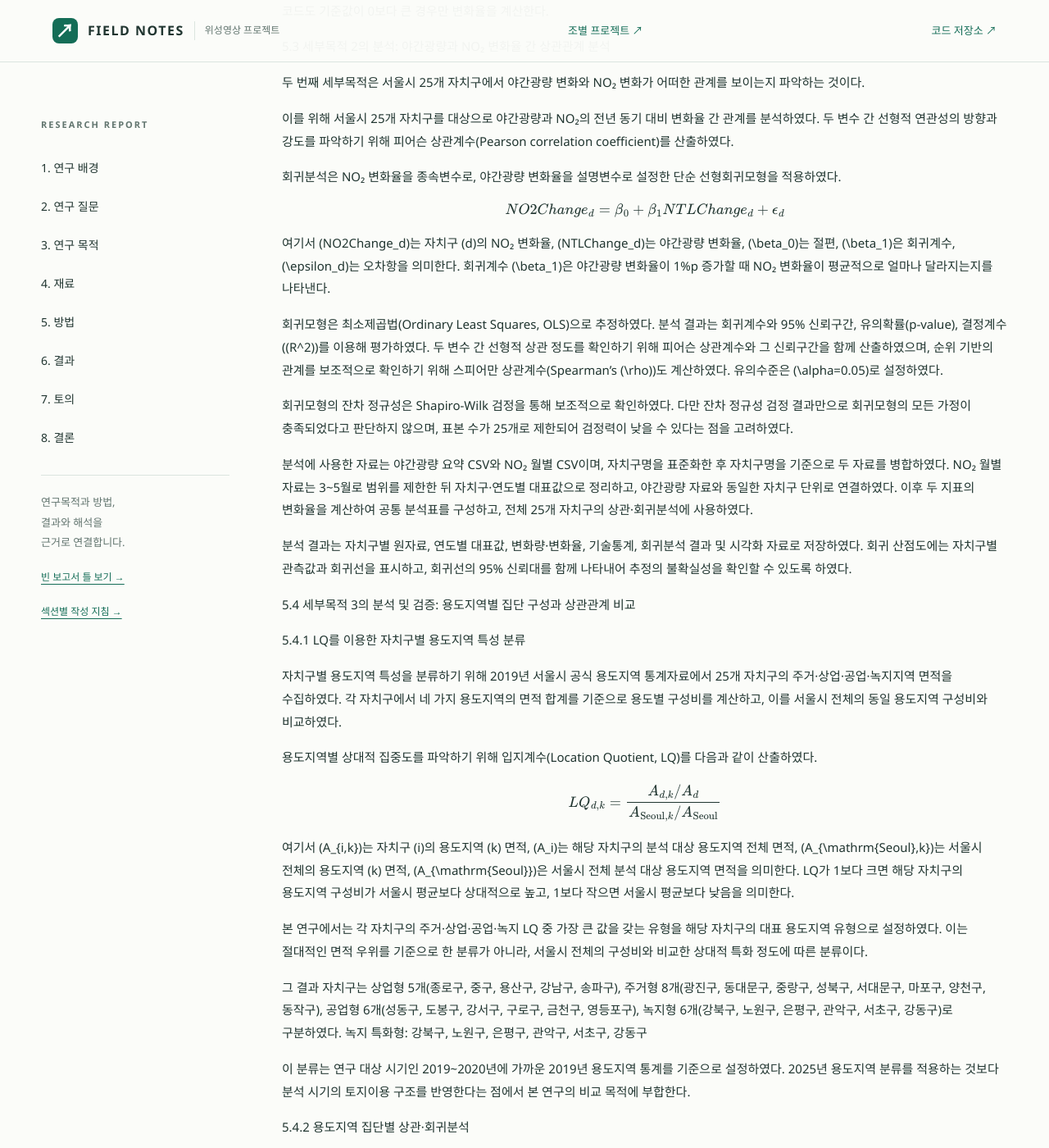
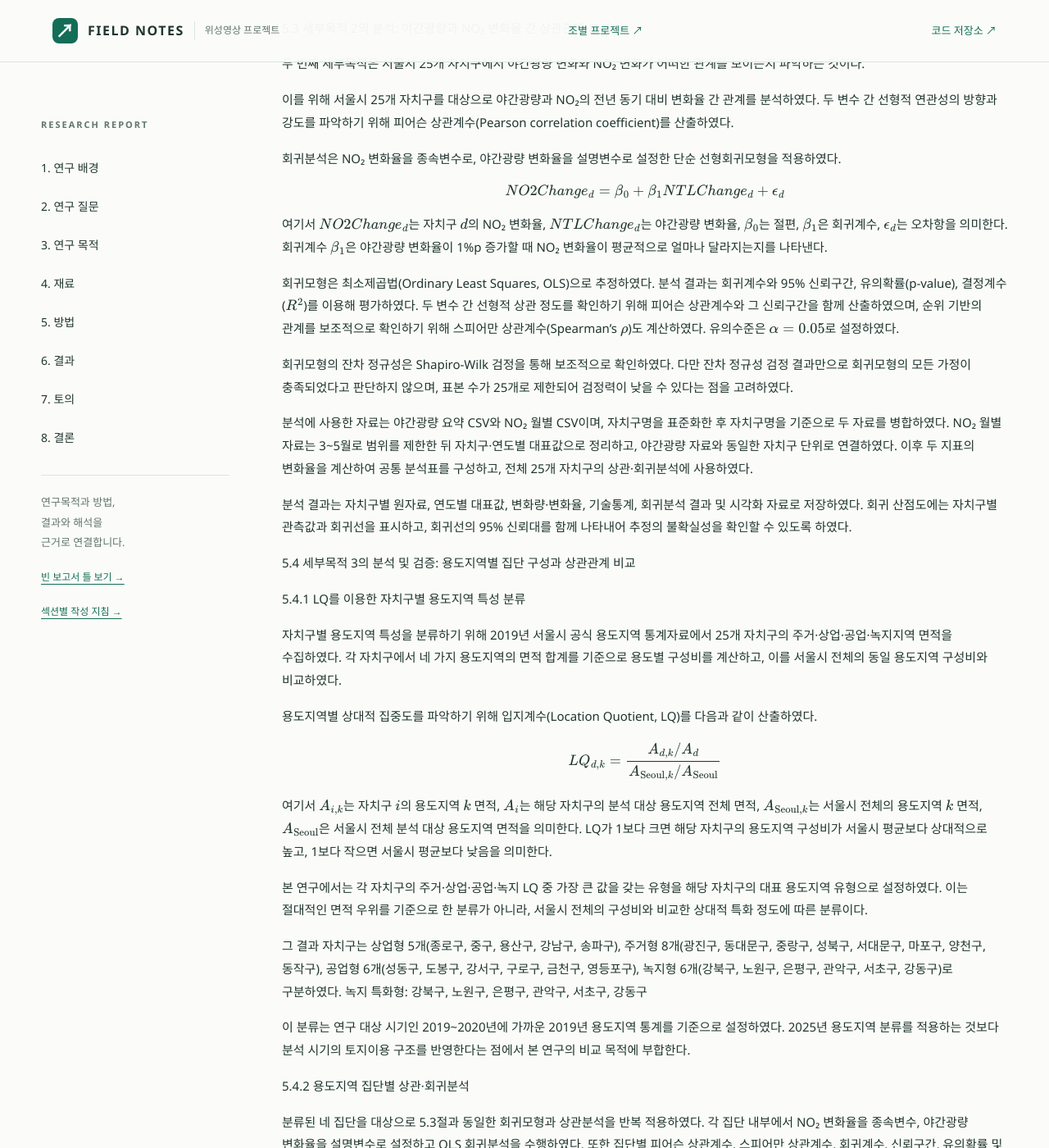
Before and after one commit to rlawkdgns3550-cmyk/surveying2_team03, a Jekyll site: the page built from docs/index.md, in a window 1280 px wide and 1400 px high, scrolled down 14067 px. Shown: the whole window at 82% size. Built offline with Jekyll 4.4.1, drawn with Linux system fonts in a browser that asks for light colours; some of the changed text lies outside the part shown.

Commit message:
Update index.md

```diff
--- a/docs/index.md
+++ b/docs/index.md
@@ -157,7 +157,7 @@ NTL_{d,m,y} =
 {\sum_i A_{i,d}}
 $$
 
-여기서 (NTL_{d,m,y})는 자치구 (d)의 연도 (y), 월 (m)의 평균 야간광량, (R_{i,m,y})는 해당 월 픽셀 (i)의 평균 복사휘도(avg_rad), (A_{i,d})는 해당 픽셀 중 자치구 (d)에 포함되는 면적을 의미한다. 계산에는 앞서 설정한 유효 픽셀 조건을 충족한 픽셀만 포함하였다.
+여기서 $$NTL_{d,m,y}$$는 자치구 $$d$$의 연도 $$y$$, 월 $$m$$의 평균 야간광량, $$R_{i,m,y}$$는 해당 월 픽셀 $$i$$의 평균 복사휘도(avg_rad), $$A_{i,d}$$는 해당 픽셀 중 자치구 $$d$$에 포함되는 면적을 의미한다. 계산에는 앞서 설정한 유효 픽셀 조건을 충족한 픽셀만 포함하였다.
 
 이 과정에서 픽셀별 관측 횟수(cf_cvg)를 야간광량에 추가적인 가중치로 적용하지 않았다. 관측 횟수는 유효 관측 여부를 판별하는 품질 기준으로 사용하였으며, 월평균 야간광량은 면적을 기준으로 산출하였다.
 
@@ -165,10 +165,11 @@ $$
 
 자치구별 봄철 야간광량 대표값은 3월, 4월, 5월에 산출된 월별 공간평균값을 동일한 가중치로 산술평균하여 계산하였다. 월별 평균 관측 횟수(mean_clear_observations)는 별도로 산출하였으나, 계절 대표값 계산에는 가중치로 반영하지 않았다.
 
+$$
 \frac{NTL_{d,3,y}+NTL_{d,4,y}+NTL_{d,5,y}}{3}
 $$
 
-여기서 (NTL_{d,y}^{spring})은 자치구 (d)의 연도 (y)에 대한 봄철 야간광량 대표값이며, (NTL_{d,m,y})는 해당 자치구의 (m)월 야간광량 공간평균값이다.
+여기서 $$NTL_{d,y}^{spring}$$은 자치구 $$d$$의 연도 $$y$$에 대한 봄철 야간광량 대표값이며, $$NTL_{d,m,y}$$는 해당 자치구의 $$m$$월 야간광량 공간평균값이다.
 
 5.1.4 NO₂ 자료 전처리 및 통합
 
@@ -178,10 +179,11 @@ NO₂ 자료는 2019년과 2020년 각각 3~5월의 영상을 대상으로 월
 
 최종적으로 회귀분석에 사용한 NO₂ 봄철 대표값은 자치구별 3~5월 월평균값을 동일한 가중치로 산술평균하여 산출하였다. 즉, 월별 유효 픽셀 수를 가중치로 적용한 별도의 공간 픽셀 수 가중평균 방식이 아니라, 각 월의 자치구별 공간평균값을 다시 산술평균한 값이다.
 
+$$
 \frac{NO_{2,d,3,y}+NO_{2,d,4,y}+NO_{2,d,5,y}}{3}
 $$
 
-여기서 (NO_{2,d,y}^{spring})은 자치구 (d)의 연도 (y)에 대한 봄철 NO₂ 대표값이며, (NO_{2,d,m,y})는 해당 자치구의 (m)월 NO₂ 공간평균값이다.
+여기서 $$NO_{2,d,y}^{spring}$$은 자치구 $$d$$의 연도 $$y$$에 대한 봄철 NO₂ 대표값이며, $$NO_{2,d,m,y}$$는 해당 자치구의 $$m$$월 NO₂ 공간평균값이다.
 
 5.1.5 공간적 범위의 일치
 
@@ -201,7 +203,7 @@ Change_d(%)=
 {X_{d,2019}^{spring}}\times100
 $$
 
-여기서 (X)는 야간광량 또는 NO₂ 봄철 대표값을 의미하며, (d)는 자치구를 나타낸다. 따라서 최종 분석 자료는 자치구별 야간광량 변화율과 NO₂ 변화율로 구성된 25개 관측 단위이다.
+여기서 $$X$$는 야간광량 또는 NO₂ 봄철 대표값을 의미하며, $$d$$는 자치구를 나타낸다. 따라서 최종 분석 자료는 자치구별 야간광량 변화율과 NO₂ 변화율로 구성된 25개 관측 단위이다.
 
 양수는 증가, 음수는 감소를 뜻한다. VIIRS는 두 해에 각각 세 달 값이 모두 있고 2019년 봄 값이 0보다 클 때 변화율을 산출한다. NO₂ 후처리 코드도 기준값이 0보다 큰 경우만 변화율을 계산한다.
 
@@ -217,9 +219,9 @@ $$
 NO2Change_d = \beta_0 + \beta_1 NTLChange_d + \epsilon_d
 $$
 
-여기서 (NO2Change_d)는 자치구 (d)의 NO₂ 변화율, (NTLChange_d)는 야간광량 변화율, (\beta_0)는 절편, (\beta_1)은 회귀계수, (\epsilon_d)는 오차항을 의미한다. 회귀계수 (\beta_1)은 야간광량 변화율이 1%p 증가할 때 NO₂ 변화율이 평균적으로 얼마나 달라지는지를 나타낸다.
+여기서 $$NO2Change_d$$는 자치구 $$d$$의 NO₂ 변화율, $$NTLChange_d$$는 야간광량 변화율, $$\beta_0$$는 절편, $$\beta_1$$은 회귀계수, $$\epsilon_d$$는 오차항을 의미한다. 회귀계수 $$\beta_1$$은 야간광량 변화율이 1%p 증가할 때 NO₂ 변화율이 평균적으로 얼마나 달라지는지를 나타낸다.
 
-회귀모형은 최소제곱법(Ordinary Least Squares, OLS)으로 추정하였다. 분석 결과는 회귀계수와 95% 신뢰구간, 유의확률(p-value), 결정계수((R^2))를 이용해 평가하였다. 두 변수 간 선형적 상관 정도를 확인하기 위해 피어슨 상관계수와 그 신뢰구간을 함께 산출하였으며, 순위 기반의 관계를 보조적으로 확인하기 위해 스피어만 상관계수(Spearman's (\rho))도 계산하였다. 유의수준은 (\alpha=0.05)로 설정하였다.
+회귀모형은 최소제곱법(Ordinary Least Squares, OLS)으로 추정하였다. 분석 결과는 회귀계수와 95% 신뢰구간, 유의확률(p-value), 결정계수($$R^2$$)를 이용해 평가하였다. 두 변수 간 선형적 상관 정도를 확인하기 위해 피어슨 상관계수와 그 신뢰구간을 함께 산출하였으며, 순위 기반의 관계를 보조적으로 확인하기 위해 스피어만 상관계수(Spearman's $$\rho$$)도 계산하였다. 유의수준은 $$\alpha=0.05$$로 설정하였다.
 
 회귀모형의 잔차 정규성은 Shapiro-Wilk 검정을 통해 보조적으로 확인하였다. 다만 잔차 정규성 검정 결과만으로 회귀모형의 모든 가정이 충족되었다고 판단하지 않으며, 표본 수가 25개로 제한되어 검정력이 낮을 수 있다는 점을 고려하였다.
 
@@ -241,7 +243,7 @@ LQ_{d,k} =
 {A_{\mathrm{Seoul},k}/A_{\mathrm{Seoul}}}
 $$
 
-여기서 (A_{i,k})는 자치구 (i)의 용도지역 (k) 면적, (A_i)는 해당 자치구의 분석 대상 용도지역 전체 면적, (A_{\mathrm{Seoul},k})는 서울시 전체의 용도지역 (k) 면적, (A_{\mathrm{Seoul}})은 서울시 전체 분석 대상 용도지역 면적을 의미한다. LQ가 1보다 크면 해당 자치구의 용도지역 구성비가 서울시 평균보다 상대적으로 높고, 1보다 작으면 서울시 평균보다 낮음을 의미한다.
+여기서 $$A_{i,k}$$는 자치구 $$i$$의 용도지역 $$k$$ 면적, $$A_i$$는 해당 자치구의 분석 대상 용도지역 전체 면적, $$A_{\mathrm{Seoul},k}$$는 서울시 전체의 용도지역 $$k$$ 면적, $$A_{\mathrm{Seoul}}$$은 서울시 전체 분석 대상 용도지역 면적을 의미한다. LQ가 1보다 크면 해당 자치구의 용도지역 구성비가 서울시 평균보다 상대적으로 높고, 1보다 작으면 서울시 평균보다 낮음을 의미한다.
 
 본 연구에서는 각 자치구의 주거·상업·공업·녹지 LQ 중 가장 큰 값을 갖는 유형을 해당 자치구의 대표 용도지역 유형으로 설정하였다. 이는 절대적인 면적 우위를 기준으로 한 분류가 아니라, 서울시 전체의 구성비와 비교한 상대적 특화 정도에 따른 분류이다.
 
```
